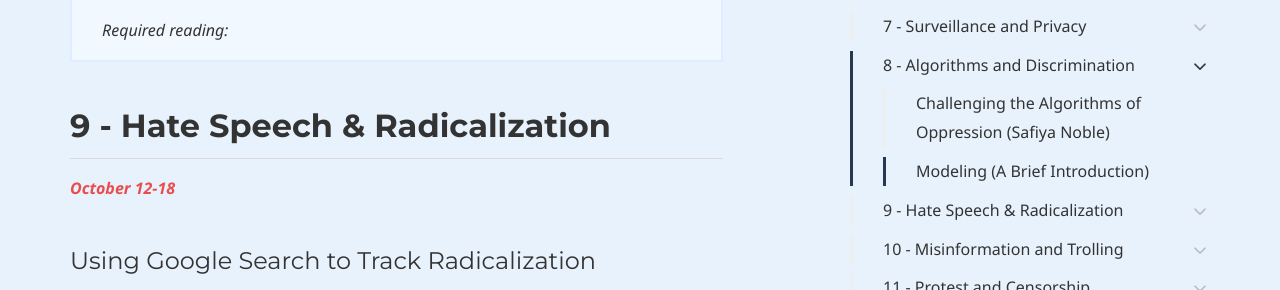
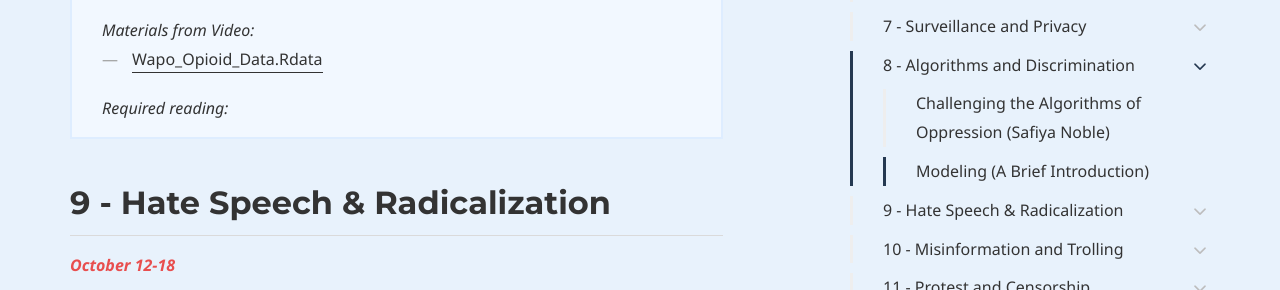
Before and after one commit to dssoc/dssoc.github.io, a Jekyll site: the page built from schedule.md, in a window 1280 px wide and 900 px high, scrolled down 13226 px, cut to the strip 241-531 px from the top of the window. Built offline with Jekyll 4.4.1, drawn with Linux system fonts in a browser that asks for light colours; some web fonts are replaced.

Commit message:
added link to opiod data

```diff
--- a/schedule.md
+++ b/schedule.md
@@ -427,6 +427,13 @@ frameborder="0"
 allow="accelerometer; autoplay; encrypted-media; gyroscope; picture-in-picture"
 allowfullscreen></iframe>
 
+
+
+<i>Materials from Video:</i><br/>
+<ul>
+  <li><a href = "https://github.com/dssoc/dssoc.github.io/raw/master/datasets/Wapo_Opioid_Data.Rdata">Wapo_Opioid_Data.Rdata</a></li>
+</ul>
+
 <i>Required reading:</i> <br/>
 </div>
 
```
